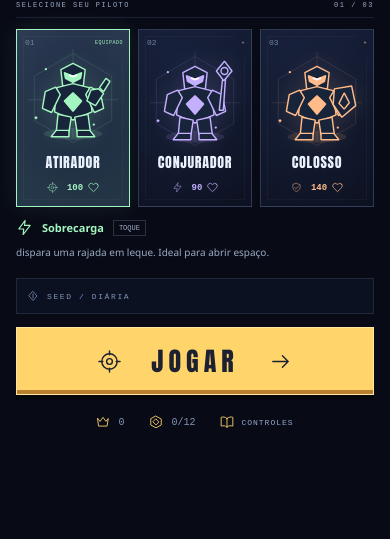
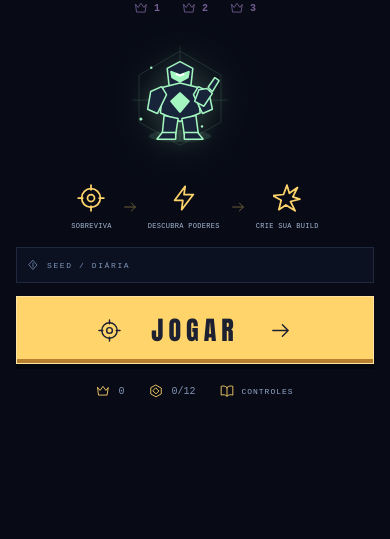
Before and after one commit to CaioHVectorA/Rogue, a website built with Vite: page index.html in a window 390 px wide. Shown: the part 305-844 px from the top of the page. Built offline with nearby package versions, Linux system fonts and the light colour scheme; what kaplay would draw is missing.

Commit message:
Começar a run diretamente, sem escolher classe (#5)
Use the same basic kit for all normal runs and build identity through in-run skill/perk choices. Remove desktop/mobile class selection and update menu checks and documentation. Chromium and WebKit CI passed.

```diff
--- a/src/ui/arcade.css
+++ b/src/ui/arcade.css
@@ -1682,3 +1682,65 @@ body {
 :root[data-ui="mobile"] .loot-stat {
   grid-row: 1 / 3;
 }
+
+.run-intro {
+  display: flex;
+  flex-direction: column;
+  align-items: center;
+  gap: 12px;
+  width: 100%;
+  max-width: 620px;
+}
+.run-pilot {
+  width: 170px;
+  height: 170px;
+  filter: drop-shadow(0 0 25px #a4f6c122);
+}
+.run-pilot .pilot-portrait {
+  width: 100%;
+  height: 100%;
+  margin: 0;
+}
+.run-evolution {
+  display: flex;
+  align-items: center;
+  justify-content: center;
+  gap: 22px;
+  color: #ffd56b;
+}
+.run-evolution > span {
+  display: flex;
+  flex-direction: column;
+  align-items: center;
+  gap: 10px;
+}
+.run-evolution > span > .icon {
+  width: 28px;
+  height: 28px;
+}
+.run-evolution small {
+  color: #a5b8d5;
+  font: 9px monospace;
+  letter-spacing: 1px;
+}
+.run-evolution > .icon {
+  width: 16px;
+  height: 16px;
+  opacity: 0.4;
+}
+:root[data-ui="mobile"] .run-pilot {
+  width: 140px;
+  height: 140px;
+}
+:root[data-ui="mobile"] .run-evolution {
+  gap: 10px;
+}
+:root[data-ui="mobile"] .run-evolution small {
+  font-size: 7px;
+  letter-spacing: 0.3px;
+}
+@media (max-height: 620px) {
+  .run-pilot {
+    display: none;
+  }
+}
--- a/src/ui/interface.ts
+++ b/src/ui/interface.ts
@@ -29,7 +29,6 @@ export const freshSeed = () =>
     .join("")
     .toUpperCase();
 export class Interface {
-  selected: ClassId = "ranger";
   seed = freshSeed();
   help = false;
   settings = false;
@@ -190,12 +189,8 @@ export class Interface {
       case "effects":
         g.toggleEffects();
         break;
-      case "class":
-        this.selected = value as ClassId;
-        this.render();
-        break;
       case "start":
-        g.start(this.selected, this.seed.trim() || freshSeed());
+        g.start("ranger", this.seed.trim() || freshSeed());
         break;
       case "daily":
         this.seed = `DIARIA-${new Date().toISOString().slice(0, 10)}`;
@@ -236,7 +231,7 @@ export class Interface {
         g.nextRoom();
         break;
       case "retry":
-        g.start(g.run.classId, g.run.seed);
+        g.start("ranger", g.run.seed);
         break;
       case "menu":
         this.seed = freshSeed();
@@ -462,16 +457,9 @@ export class Interface {
     return this.loadoutScreen(false);
   }
   private loadoutScreen(mobile: boolean) {
-    const g = this.game,
-      current = CLASSES[this.selected];
-    const cards = (Object.keys(CLASSES) as ClassId[])
-      .map((id, index) => {
-        const stats = CLASSES[id];
-        return `<button class="pilot-select ${mobile ? "mobile-class" : "class-card"} ${id === this.selected ? "selected" : ""}" style="--class-color:${stats.color}" data-action="class" data-value="${id}" aria-label="${stats.name} ${stats.title}" aria-pressed="${id === this.selected}"><span class="pilot-index">0${index + 1}</span>${pilotPortrait(id)}<strong>${stats.name}</strong><span class="pilot-kit">${icon(["target", "bolt", "shield"][index])}<b>${stats.hp}</b>${icon("heart")}</span><span class="pilot-lock">${id === this.selected ? "EQUIPADO" : "+"}</span></button>`;
-      })
-      .join("");
+    const g = this.game;
     const seed = `<div class="seed-row"><label for="seed">SEED <input id="seed" aria-label="CÓDIGO DA RUN" maxlength="40" autocomplete="off" spellcheck="false" aria-describedby="seed-help"></label><button class="icon-button" data-action="random" aria-label="Gerar novo código">${icon("repeat")}</button><button class="text-button" data-action="daily">DIÁRIA</button></div><span id="seed-help" class="sr-only">Mesmo código e escolhas, mesmas ofertas.</span>`;
-    return `<main class="arcade-menu ${mobile ? "mobile-menu" : "menu-layout"}"><div class="arcade-title"><span class="game-kicker">SURVIVE · EVOLVE · REPEAT</span><h1>ROGUE<span>COREBREAKER</span></h1><div class="boss-seals">${[1, 2, 3].map((n) => `<span>${icon("crown")}<b>${n}</b></span>`).join("")}</div></div><section class="pilot-deck" aria-label="Escolha de personagem"><div class="deck-label"><span>SELECIONE SEU PILOTO</span><span>01 / 03</span></div><div class="pilot-roster ${mobile ? "mobile-class-list" : "class-list"}" role="group" aria-label="Caminho inicial">${cards}</div><div class="equipped-skill" style="--class-color:${current.color}">${icon("bolt")}<div><strong>${current.skill}</strong><span>${mobile ? "TOQUE" : "Q"}</span></div><p>${current.desc.replace("Q ", "")}</p></div></section><div class="launch-panel">${mobile ? `<details class="mobile-seed"><summary>${icon("coin")} SEED / DIÁRIA</summary>${seed}</details>` : seed}<button class="primary start-button" data-action="start" aria-label="Iniciar expedição">${icon("target")}<span>JOGAR</span>${icon("arrow")}</button><div class="arcade-records"><span>${icon("crown")} ${g.records.wins}</span><span>${icon("mark")} ${g.records.bestRoom}/12</span><button class="text-button" data-action="help" aria-label="Como jogar">${icon("book")} CONTROLES</button></div></div></main>`;
+    return `<main class="arcade-menu ${mobile ? "mobile-menu" : "menu-layout"}"><div class="arcade-title"><span class="game-kicker">SURVIVE · EVOLVE · REPEAT</span><h1>ROGUE<span>COREBREAKER</span></h1><div class="boss-seals">${[1, 2, 3].map((n) => `<span>${icon("crown")}<b>${n}</b></span>`).join("")}</div></div><section class="run-intro" aria-label="Evolua durante a run"><div class="run-pilot">${pilotPortrait("ranger")}</div><div class="run-evolution"><span>${icon("target")}<small>SOBREVIVA</small></span>${icon("arrow")}<span>${icon("bolt")}<small>DESCUBRA PODERES</small></span>${icon("arrow")}<span>${icon("explosion")}<small>CRIE SUA BUILD</small></span></div></section><div class="launch-panel">${mobile ? `<details class="mobile-seed"><summary>${icon("coin")} SEED / DIÁRIA</summary>${seed}</details>` : seed}<button class="primary start-button" data-action="start" aria-label="Iniciar expedição">${icon("target")}<span>JOGAR</span>${icon("arrow")}</button><div class="arcade-records"><span>${icon("crown")} ${g.records.wins}</span><span>${icon("mark")} ${g.records.bestRoom}/12</span><button class="text-button" data-action="help" aria-label="Como jogar">${icon("book")} CONTROLES</button></div></div></main>`;
   }
   private rewardScreen() {
     const g = this.game,
@@ -514,7 +502,7 @@ export class Interface {
         )
         .join(
           "",
-        )}</div><div class="stack-actions"><button class="primary" data-action="retry" aria-label="Repetir código e caminho">${icon("repeat")} REPETIR</button><button class="secondary" data-action="menu" aria-label="Nova expedição">ESCOLHER PILOTO ${icon("arrow")}</button></div><p class="result-seed">SEED <code>${escape(g.run.seed)}</code></p>`,
+        )}</div><div class="stack-actions"><button class="primary" data-action="retry" aria-label="Repetir código e caminho">${icon("repeat")} REPETIR</button><button class="secondary" data-action="menu" aria-label="Nova expedição">NOVA RUN ${icon("arrow")}</button></div><p class="result-seed">SEED <code>${escape(g.run.seed)}</code></p>`,
       "result-dialog",
     );
   }
```
Also changed, not shown: GAME_DESIGN.md (+1 -1 lines), PROJECT.md (+1 -1 lines), tests/browser/mobile.spec.ts (+2 -1 lines), tests/browser/run.spec.ts (+2 -5 lines), README.md.
